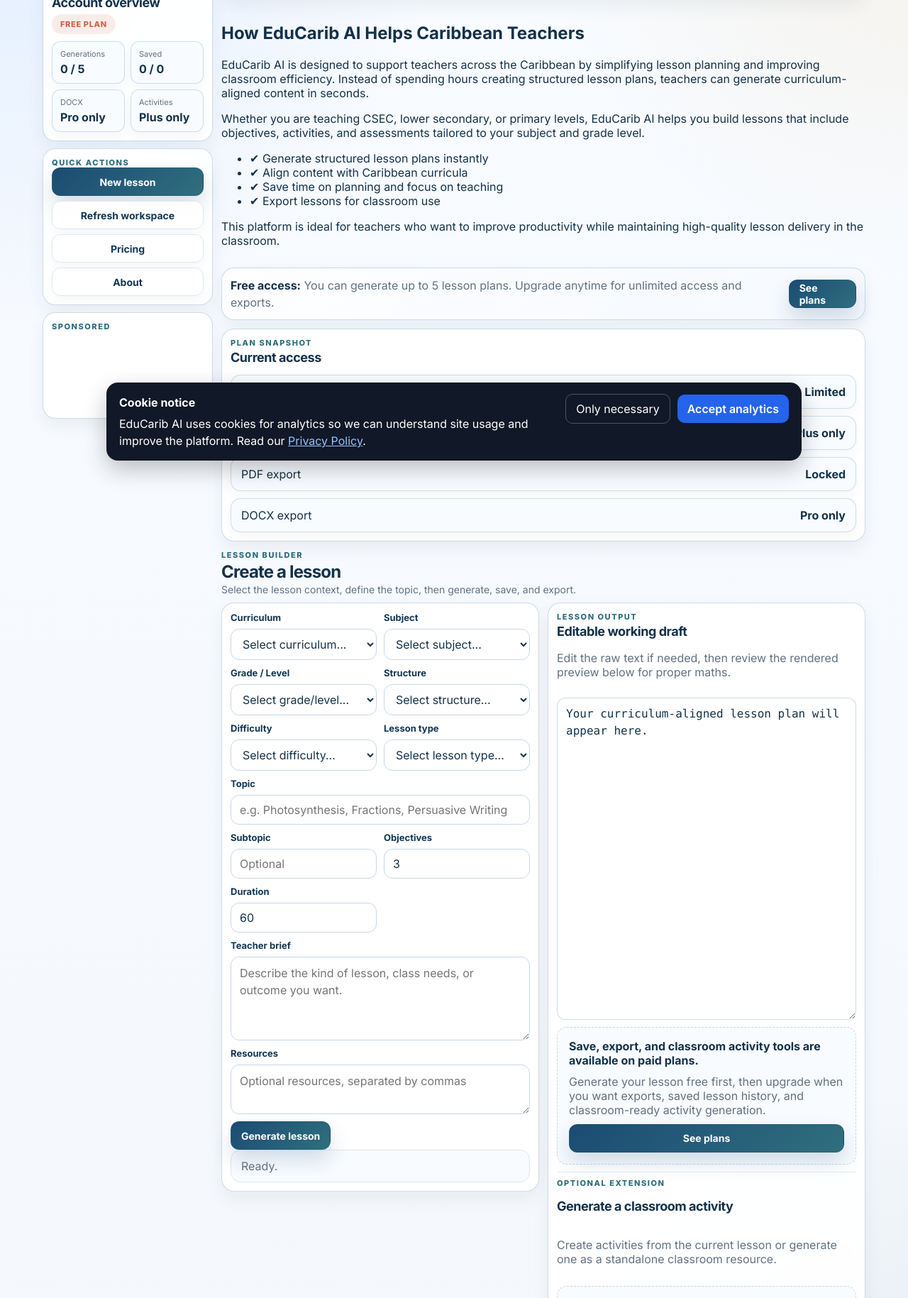
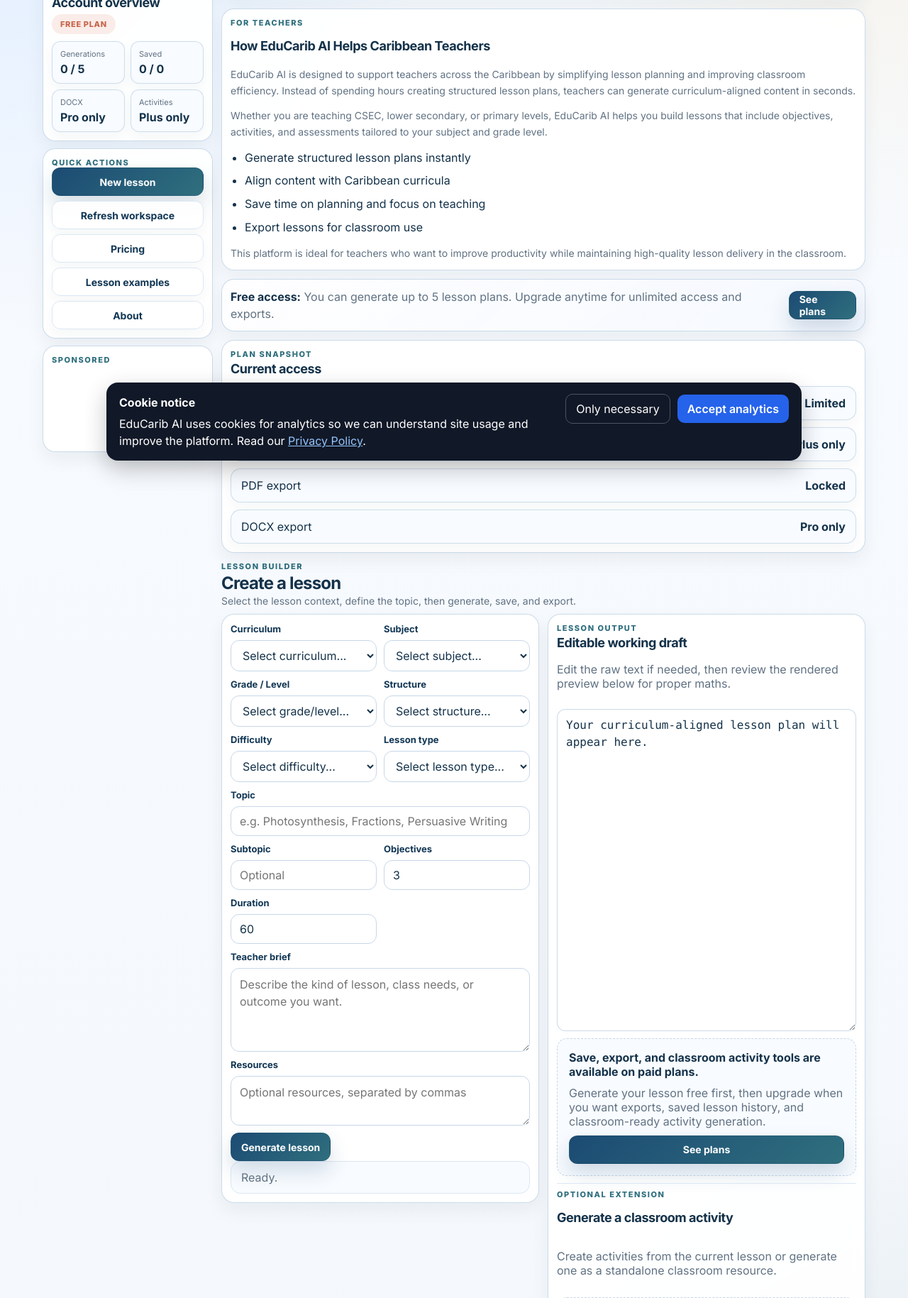
Before and after one commit to Mcubed-3/EduCaribedu, a FastAPI app: page / in a window 1280 px wide. Shown: the part 135-1964 px from the top of the page at 71% size. Run offline with FastAPI, Linux system fonts and the light colour scheme.

Commit message:
Fix homepage content layout and add lesson examples link

```diff
--- a/app/static/styles.css
+++ b/app/static/styles.css
@@ -321,7 +321,8 @@ textarea:focus {
 
 .sidebar-title,
 .panel h2,
-.activity-panel h3 {
+.activity-panel h3,
+.info-section h2 {
   margin: 4px 0 6px;
   font-size: 18px;
   line-height: 1.12;
@@ -476,6 +477,30 @@ textarea:focus {
   gap: 10px;
   align-items: center;
   flex-shrink: 0;
+}
+
+.info-section {
+  display: grid;
+  gap: 12px;
+}
+
+.info-section p {
+  margin: 0;
+  color: var(--muted);
+  line-height: 1.65;
+  font-size: 14px;
+}
+
+.info-list {
+  margin: 0;
+  padding-left: 20px;
+  display: grid;
+  gap: 8px;
+  color: var(--text);
+}
+
+.info-list li {
+  line-height: 1.55;
 }
 
 .upgrade-banner {
@@ -1507,13 +1532,15 @@ table {
 
   .hero-text p,
   .section-headline p,
-  .muted {
+  .muted,
+  .info-section p {
     font-size: 13px;
   }
 
   .section-headline h2,
   .panel h2,
-  .activity-panel h3 {
+  .activity-panel h3,
+  .info-section h2 {
     font-size: 22px;
   }
 
--- a/app/templates/index.html
+++ b/app/templates/index.html
@@ -139,6 +139,7 @@
           <button type="button" id="newLessonBtn" class="btn btn-primary">New lesson</button>
           <button type="button" id="refreshLessonsBtn" class="btn btn-secondary">Refresh workspace</button>
           <a href="/pricing" class="btn btn-secondary btn-link">Pricing</a>
+          <a href="/lesson-examples" class="btn btn-secondary btn-link">Lesson examples</a>
           {% if current_user.role != "guest" %}
           <a href="/feedback" class="btn btn-secondary btn-link">Feedback</a>
           {% endif %}
@@ -194,7 +195,8 @@
         </div>
       </header>
 
-      <section class="info-section">
+      <section class="panel info-section">
+        <div class="panel-kicker">For teachers</div>
         <h2>How EduCarib AI Helps Caribbean Teachers</h2>
         <p>
           EduCarib AI is designed to support teachers across the Caribbean by simplifying lesson planning and improving classroom efficiency. Instead of spending hours creating structured lesson plans, teachers can generate curriculum-aligned content in seconds.
@@ -204,11 +206,11 @@
           Whether you are teaching CSEC, lower secondary, or primary levels, EduCarib AI helps you build lessons that include objectives, activities, and assessments tailored to your subject and grade level.
         </p>
 
-        <ul>
-          <li>✔ Generate structured lesson plans instantly</li>
-          <li>✔ Align content with Caribbean curricula</li>
-          <li>✔ Save time on planning and focus on teaching</li>
-          <li>✔ Export lessons for classroom use</li>
+        <ul class="info-list">
+          <li>Generate structured lesson plans instantly</li>
+          <li>Align content with Caribbean curricula</li>
+          <li>Save time on planning and focus on teaching</li>
+          <li>Export lessons for classroom use</li>
         </ul>
 
         <p>
```
